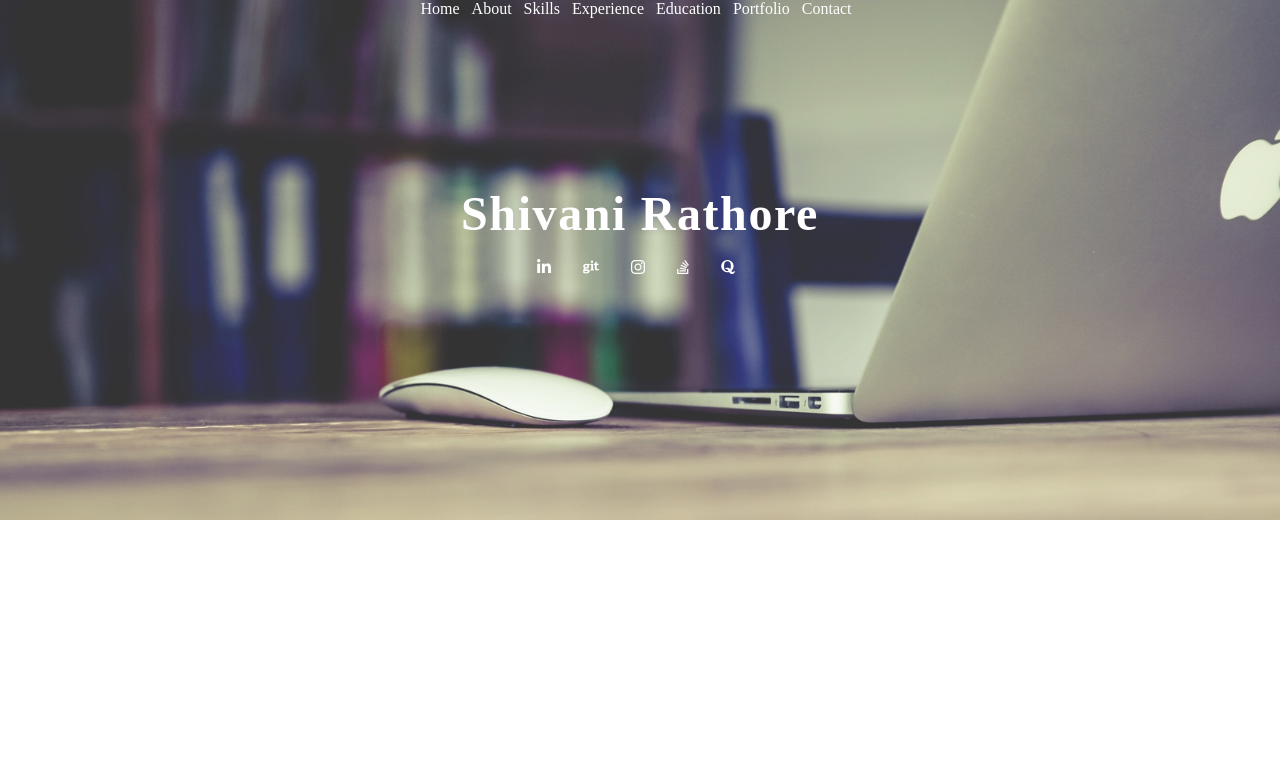
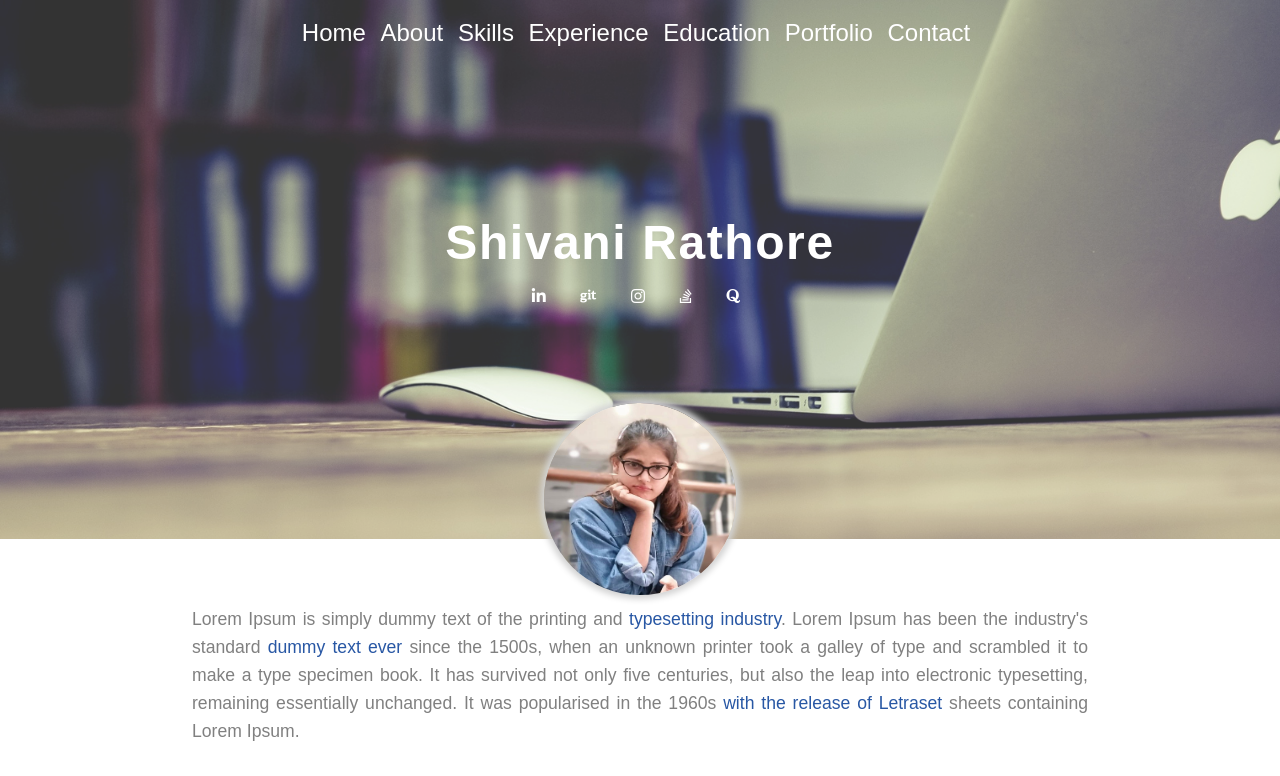
Before and after one commit to shivanirathore24/Resume-Mini-Project, a plain HTML site: page index.html in a window 1280 px wide. Drawn offline with Linux system fonts and the light colour scheme.

Commit message:
Added: About Section

```diff
--- a/index.html
+++ b/index.html
@@ -50,7 +50,21 @@
         </div>
     </header>
     <main>
-        <section id="about"></section>
+        <section id="about">
+            <div>
+                <div id="my-image">
+                    <img src="image/my-profile-image.jpeg" alt="my-profile-image">
+                </div>
+                <p class="para">
+                    Lorem Ipsum is simply dummy text of the printing and <span class="text-highlight">typesetting industry</span>.
+                    Lorem Ipsum has been the industry's standard <span class="text-highlight">dummy text ever</span> since the 1500s,
+                    when an unknown printer took a galley of type and scrambled it to make a type specimen book. It has survived not
+                    only five centuries, but also the leap into electronic typesetting, remaining essentially unchanged. It was
+                    popularised in the 1960s <span class="text-highlight">with the release of Letraset</span> sheets containing Lorem
+                    Ipsum.
+                </p>
+            </div>
+        </section>
         <section id="skills"></section>
         <section id="experience"></section>
         <section id="education"></section>
--- a/style.css
+++ b/style.css
@@ -1,5 +1,7 @@
 body{
     margin:0px;
+    font-family: sans-serif;
+    font-size: 24px;
 }
 
 /*Body Header */
@@ -11,6 +13,7 @@ body{
     background-size: cover;
     background-position: center;
     background-attachment: fixed;
+    padding-top: 1.2rem;
 }
 
 
@@ -29,6 +32,8 @@ body{
 .horizontal-list li{
     display: inline-block;
     margin: 0px 8px 8px 0px;
+    font-weight: 100;
+    font-size: 0.9 rem;
 }
 
 .horizontal-list li a{
@@ -43,7 +48,7 @@ body{
 
 .nav-menu li a:hover{
     color: lightgrey;
-    border-bottom: 1px solid white;
+    border-bottom: 1px solid lightgray;
 }
 
 
@@ -71,3 +76,51 @@ body{
 .social-icons li a i:hover{
     box-shadow: 0px 0px 6px 4px rgba(230, 196, 196, 0.24);
 }
+
+
+/* About Section */
+#about{
+    height: auto;
+    width: 100%;
+    position: relative; /* relative to it's original position, will appear above over other components */
+    /* top: 0px; */
+}
+
+#my-image{
+    height:12rem;
+    width: 12rem;
+    /* 1-"rem units" are relative to the root element's (mainly <html>) font-size.
+    Default font size of <html> element in most browser is typically (16px). However, this can
+    vary depending on the browser's default settings and custom styles that may be applied to the page.
+    2- If font size of root element is 16px then 12rem = 12*16 px = 192 px.
+    3- Common screen resolution 72 pixel per inch(PPI) and 96 PPI, but screen with higher PPI are becoming more common.
+    then, 192px is approx 2 inches if PPI is 96. Inches = 192 px / 96 PPI = 2 inches
+    4-1 inch = 2.54cm so, 2 inch = 5.08cm.
+    12 rem = 5.08cm (approx) */
+
+    margin:auto;
+    margin-top: -17vh;
+    /* vh is relative to viewport i.e visible area of browser. For complete viewport: 100vh & 100vw */
+}
+
+#my-image img{
+    height: 100%;  /* % is relative to parent element i.e <div> with id= my-image */
+    width: 100%;
+    border-radius: 50%;
+    box-shadow: 0px 0px 6px 4px lightgrey;
+}
+
+.para{
+    padding: 10px;
+    width: 70%;
+    margin: auto;
+    text-align: justify;
+    line-height: 28px;
+    font-size: 1.1rem;
+    color: grey;
+    margin-bottom: 2rem;
+}
+
+.text-highlight{
+    color : #2857a4;
+}
```
Also changed, not shown: image/my-profile-image.jpeg (added).
